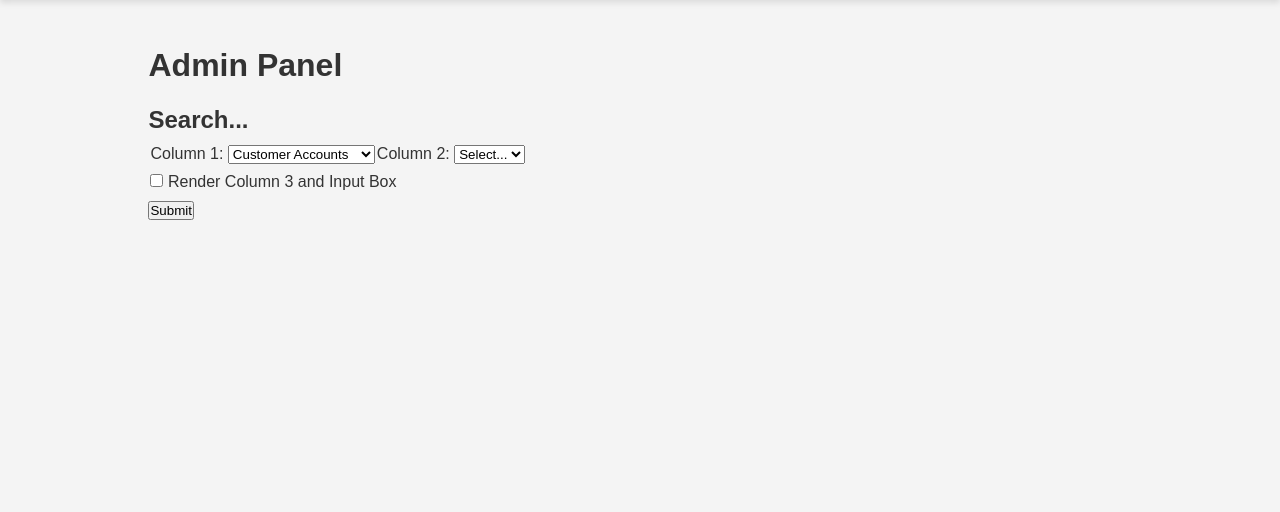
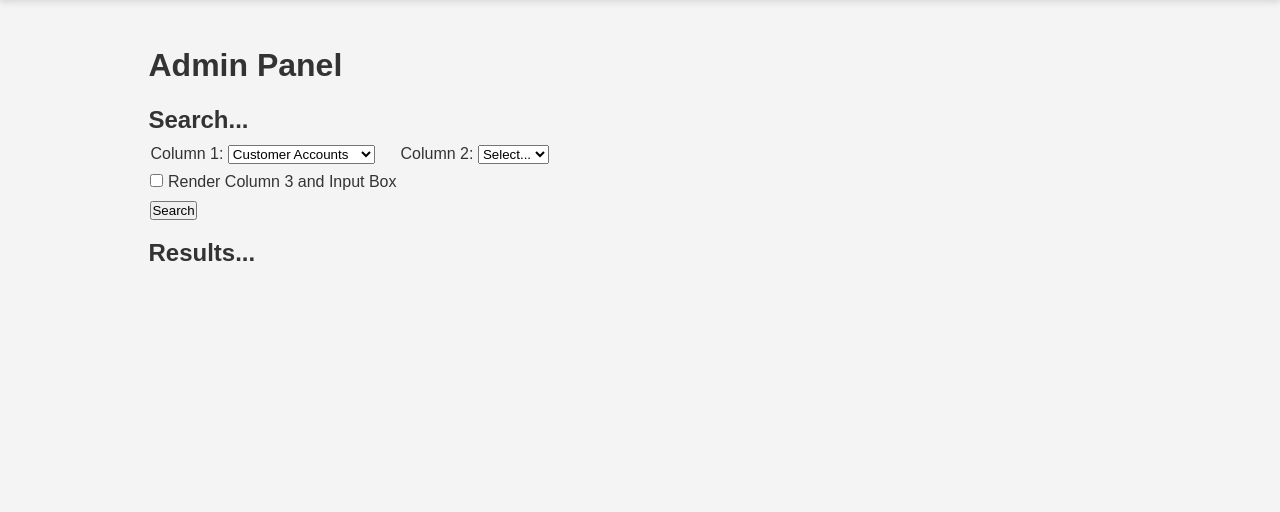
Before and after one commit to geek2geeks/conference-management-system, a Flask app: page /admin_panel in a window 1280 px wide. Shown: the part 74-586 px from the top of the page. Run offline with Flask 3, Linux system fonts and the light colour scheme; the visitor is signed in with stand-in values (Sample User, id 1).

Commit message:
Update admin_panel.html

```diff
--- a/templates/admin_panel.html
+++ b/templates/admin_panel.html
@@ -11,9 +11,9 @@
     <div>
         <h2>Search...</h2>
         <table>
-            <tr>
-                <td>
-                    <form>
+            <form action="{{ url_for('admin_panel') }}" method="post">
+                <tr>
+                    <td>
                         <label for="menu1">Column 1:</label>
                         <select id="menu1" name="menu1" onchange="updateColumn2Options()">
                             <option value="customer_accounts">Customer Accounts</option>
@@ -22,6 +22,7 @@
                             <option value="catering_options">Catering Options</option>
                         </select>
                     </td>
+                    <td></td>
                     <td>
                         <label for="menu2">Column 2:</label>
                         <select id="menu2" name="menu2">
@@ -31,7 +32,7 @@
                     </td>
                 </tr>
                 <tr>
-                    <td colspan="2">
+                    <td>
                         <input type="checkbox" id="renderColumn3" onchange="toggleColumn3()">
                         <label for="renderColumn3">Render Column 3 and Input Box</label>
                     </td>
@@ -43,13 +44,26 @@
                             <option value="">Select...</option>
                         </select>
                     </td>
+                    <td></td>
                     <td>
                         <label for="input_box">Input Box:</label>
                         <input type="text" id="input_box" name="input_box">
-                    </form>
-                </td>
-            </tr>
+                    </td>
+
+                </tr>
+                <tr>
+                    <td>
+                        <button type="submit">Search</button>
+                    </td>
+                </tr>
+            </form>
         </table>
+        <h2>Results...</h2>
+        <p>
+            {% for i in results %}
+                <li>{{ i }}</li>
+            {% endfor %}
+        </p>
 
         <script>
             function updateColumn2Options() {
@@ -120,17 +134,6 @@
             }
         </script>
 
-        <form method="post">
-            <!-- ... (existing form elements) ... -->
-
-            <button type="submit">Submit</button>
-        </form>
-
-        <!-- Display the message when it exists -->
-        {% if message %}
-            <p>{{ message }}</p>
-        {% endif %}
-
         <script>
             // Add JavaScript to show/hide the paragraph based on button click
             document.addEventListener('DOMContentLoaded', function() {
```
